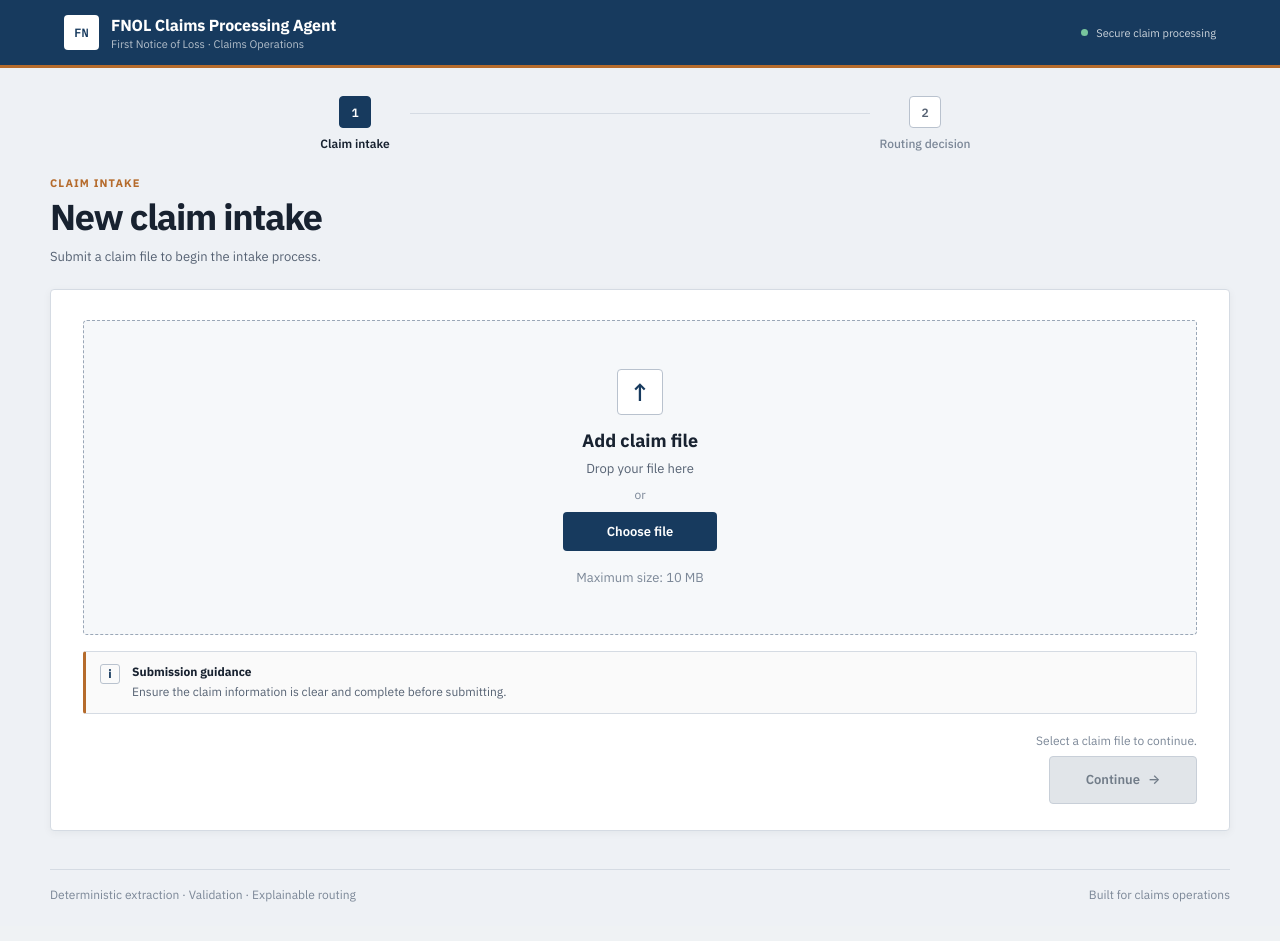
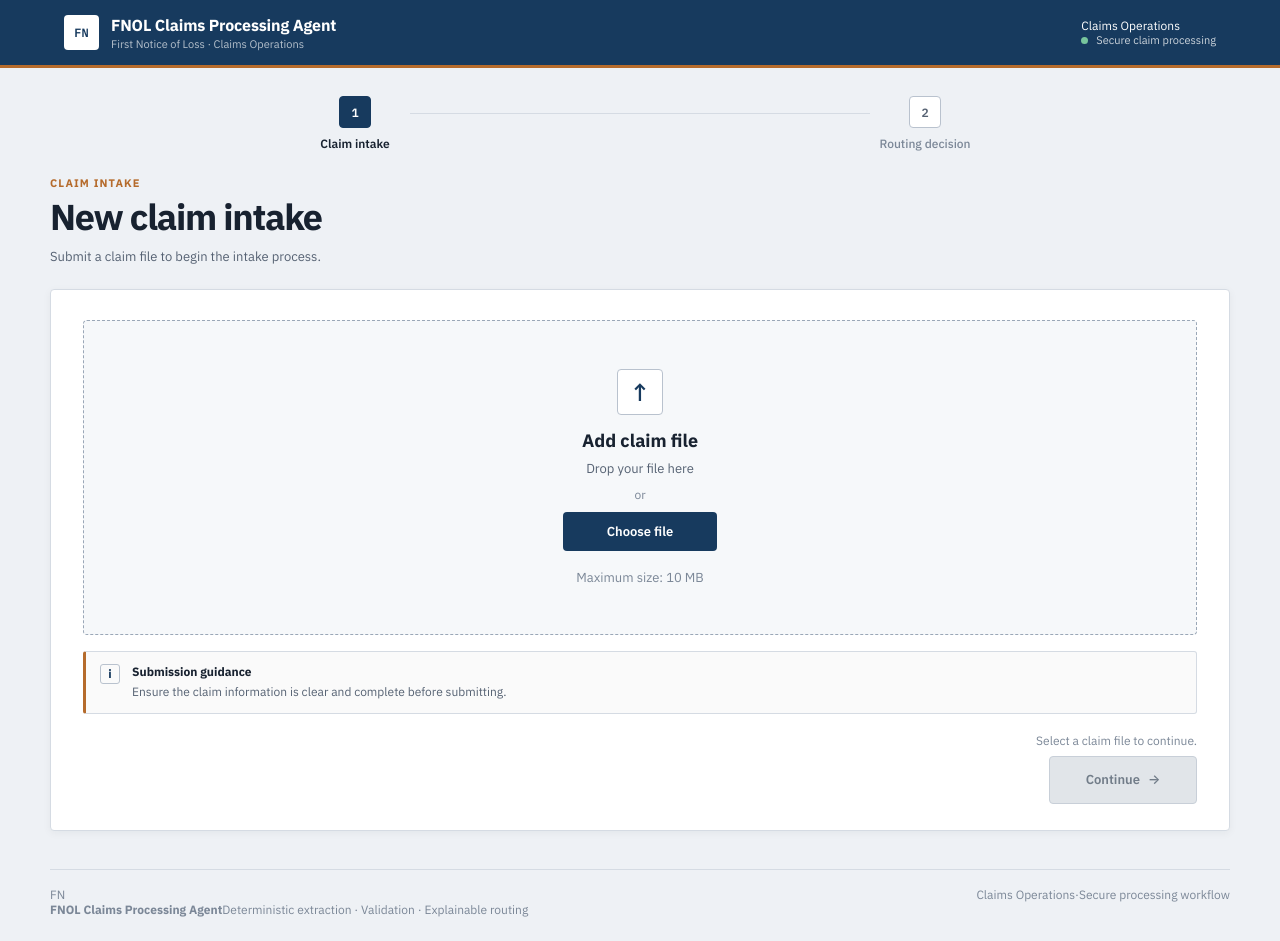
Before and after one commit to santhosh12133/FNOL-Claims-Processing-Agent, a Flask app: page / in a window 1280 px wide. Before the commit the page ends 902 px from the top, so only its background shows below. Run offline with Flask 3, Linux system fonts and the light colour scheme.

Commit message:
Refine FNOL header and footer

```diff
--- a/templates/index.html
+++ b/templates/index.html
@@ -7,17 +7,23 @@
   <title>FNOL Claims Processing Agent</title>
   <link rel="preconnect" href="https://fonts.googleapis.com">
   <link rel="preconnect" href="https://fonts.gstatic.com" crossorigin>
-  <link href="https://fonts.gstatic.com" rel="preconnect">
   <link href="https://fonts.googleapis.com/css2?family=IBM+Plex+Mono:wght@400;500;600&family=IBM+Plex+Sans:wght@400;500;600;700&display=swap" rel="stylesheet">
-  <link rel="stylesheet" href="{{ url_for('static', filename='style.css', v='14') }}">
+  <link rel="stylesheet" href="{{ url_for('static', filename='style.css', v='15') }}">
 </head>
 <body>
   <header class="topbar">
     <div class="brand">
       <div class="brand-mark" aria-hidden="true">FN</div>
-      <div><div class="brand-name">FNOL Claims Processing Agent</div><div class="brand-subtitle">First Notice of Loss · Claims Operations</div></div>
+      <div class="brand-copy">
+        <div class="brand-name">FNOL Claims Processing Agent</div>
+        <div class="brand-subtitle">First Notice of Loss · Claims Operations</div>
+      </div>
     </div>
-    <div class="system-status"><span class="status-dot"></span>Secure claim processing</div>
+    <div class="header-meta">
+      <span class="header-label">Claims Operations</span>
+      <span class="header-divider" aria-hidden="true"></span>
+      <div class="system-status"><span class="status-dot"></span>Secure claim processing</div>
+    </div>
   </header>
   <main class="app-shell">
     <nav class="steps" aria-label="Claim processing steps">
@@ -50,7 +56,10 @@
       </div>
     </section>
   </main>
-  <footer class="footer"><span>Deterministic extraction · Validation · Explainable routing</span><span>Built for claims operations</span></footer>
+  <footer class="footer">
+    <div class="footer-brand"><span class="footer-mark" aria-hidden="true">FN</span><div><strong>FNOL Claims Processing Agent</strong><span>Deterministic extraction · Validation · Explainable routing</span></div></div>
+    <div class="footer-meta"><span>Claims Operations</span><span class="footer-separator" aria-hidden="true">·</span><span>Secure processing workflow</span></div>
+  </footer>
   <script src="{{ url_for('static', filename='app.js', v='14') }}"></script>
 </body>
 </html>
```
